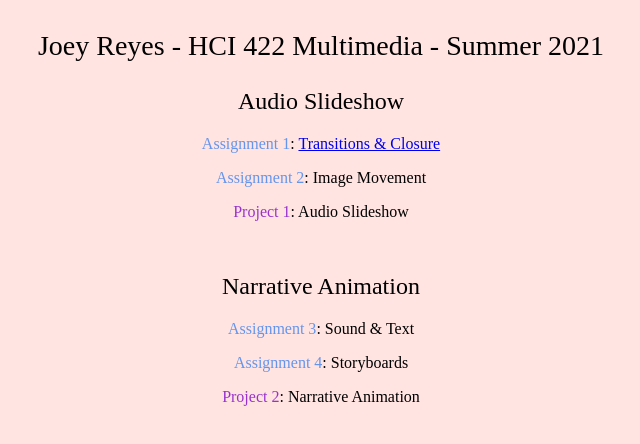
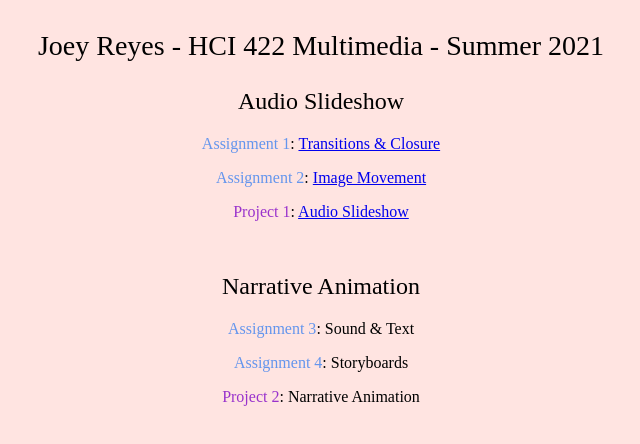
Before and after one commit to Plutoneus/HomeSite, a plain HTML site: page index.html in a window 1280 px wide. Shown: the whole page, without its empty margins (319-959 px from the left). Drawn offline with Linux system fonts and the light colour scheme; a web font is replaced by a local one.

Commit message:
a1 and p1

```diff
--- a/index.html
+++ b/index.html
@@ -17,8 +17,8 @@
         <h2>Audio Slideshow</h2>
         <ul>
           <li><span class="b">Assignment 1</span>: <a href="A1.html">Transitions & Closure</a></li>
-          <li><span class="b">Assignment 2</span>: Image Movement</li>
-          <li><span class="p">Project 1</span>: Audio Slideshow</li>
+          <li><span class="b">Assignment 2</span>: <a href="https://www.youtube.com/watch?v=p8TgwiGGtyU">Image Movement</a></li>
+          <li><span class="p">Project 1</span>: <a href="https://www.youtube.com/watch?v=O1FZ401L7sU">Audio Slideshow</a></li>
         </ul>
     </div>
     <div class="center">
```
